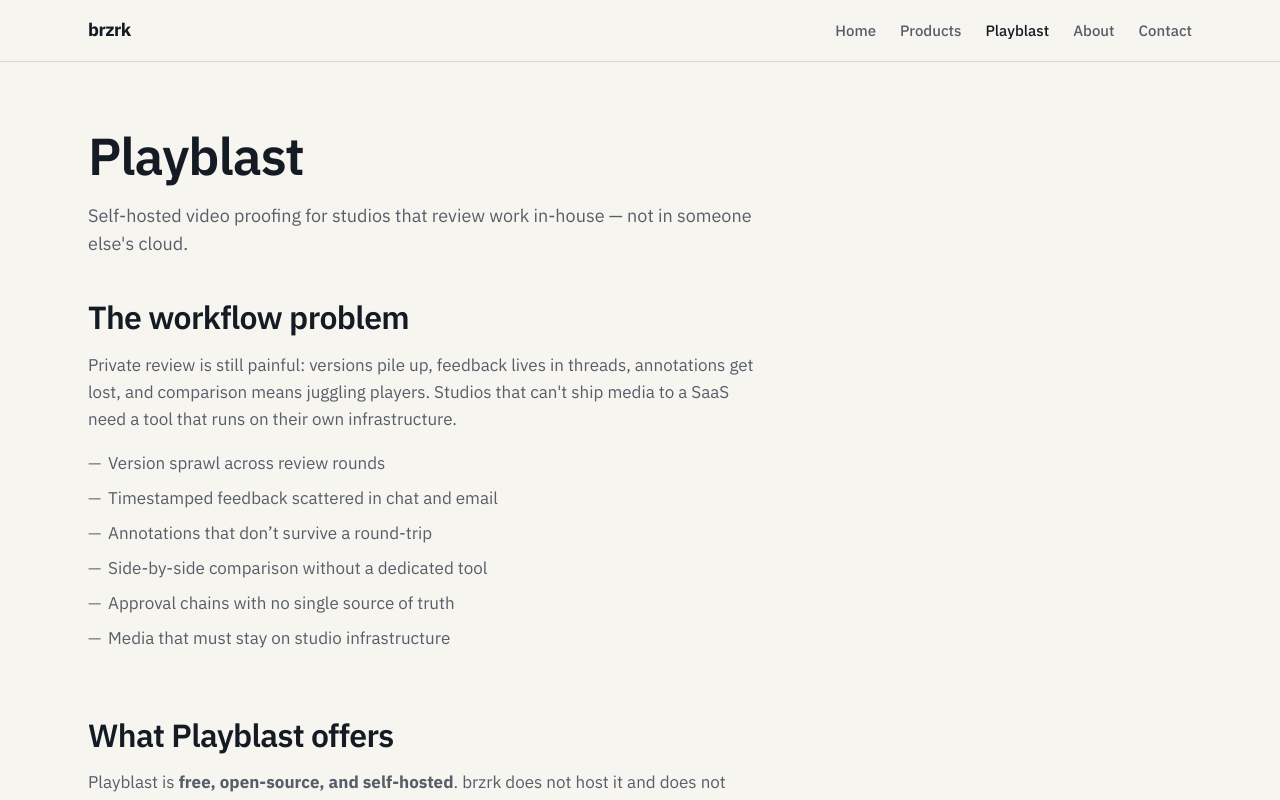
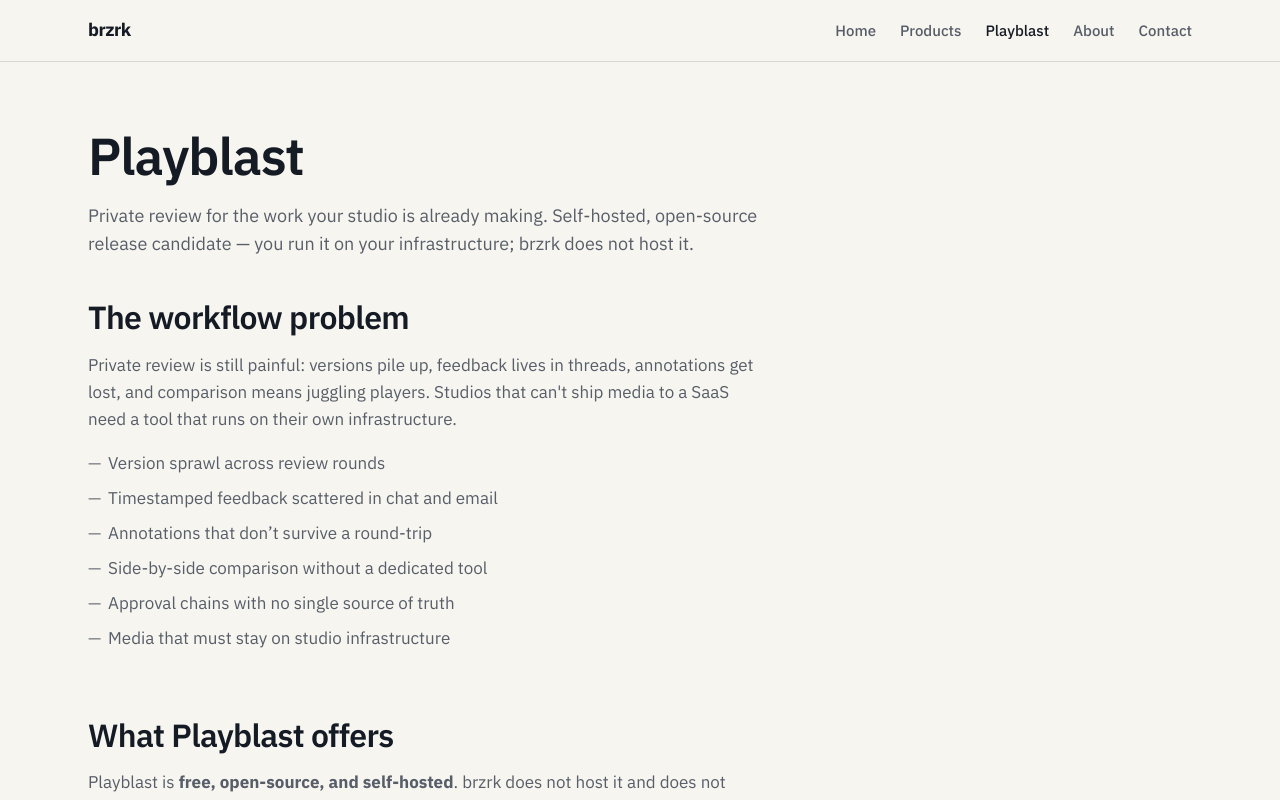
Before and after one commit to brzrk-motion/brzrk-site, a React (Vite) app: page /brzrk-site/playblast in a window 1280 px wide. Shown: the top 800 px of the page. Built offline with nearby package versions, Linux system fonts and the light colour scheme.

Commit message:
copy: align Playblast intro with Beacon headline tone
Co-authored-by: brzrk-motion <brzrk-motion@users.noreply.github.com>

```diff
--- a/src/pages/Playblast.tsx
+++ b/src/pages/Playblast.tsx
@@ -21,8 +21,9 @@ export function Playblast() {
         <header className="page__header">
           <h1>Playblast</h1>
           <p className="page__intro">
-            Self-hosted video proofing for studios that review work in-house —
-            not in someone else&apos;s cloud.
+            Private review for the work your studio is already making.
+            Self-hosted, open-source release candidate — you run it on your
+            infrastructure; brzrk does not host it.
           </p>
         </header>
 
```
